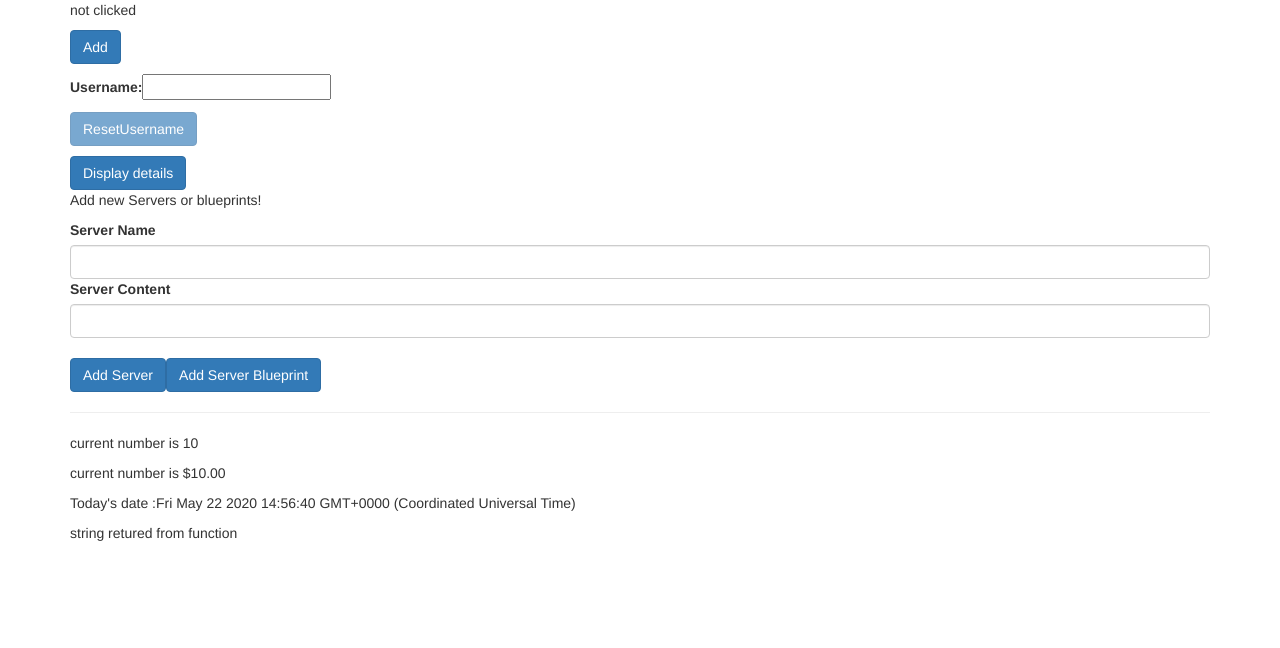
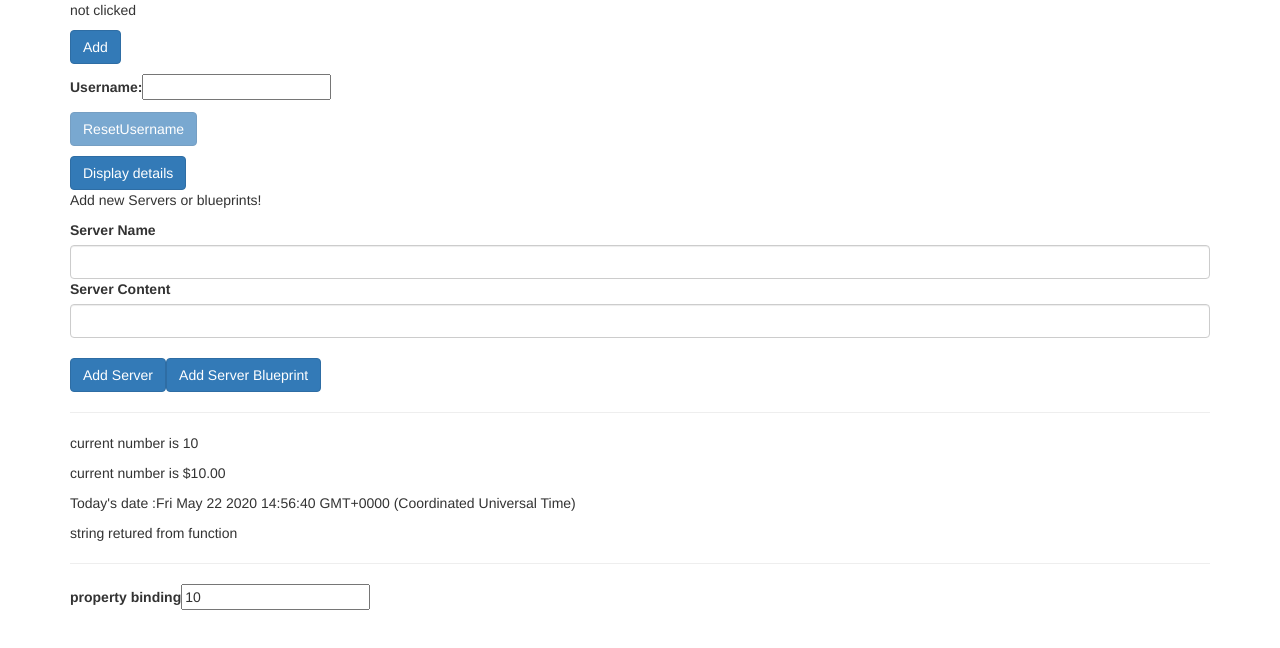
Before and after one commit to aswathyeg/udemy-experiments, an Angular app: page / in a window 1280 px wide. Shown: the top 648 px of the page. Built offline with nearby package versions, Linux system fonts and the light colour scheme.

Commit message:
displayed value using property binding

```diff
--- a/src/app/interpolation/interpolation.component.html
+++ b/src/app/interpolation/interpolation.component.html
@@ -3,3 +3,7 @@
 <p>current number is {{value|currency}}</p>
 <p>Today's date :{{today}}</p>
 <p>{{returnString()}} </p>
+
+<hr>
+<label>property binding</label>
+<input [value]="value">
```
